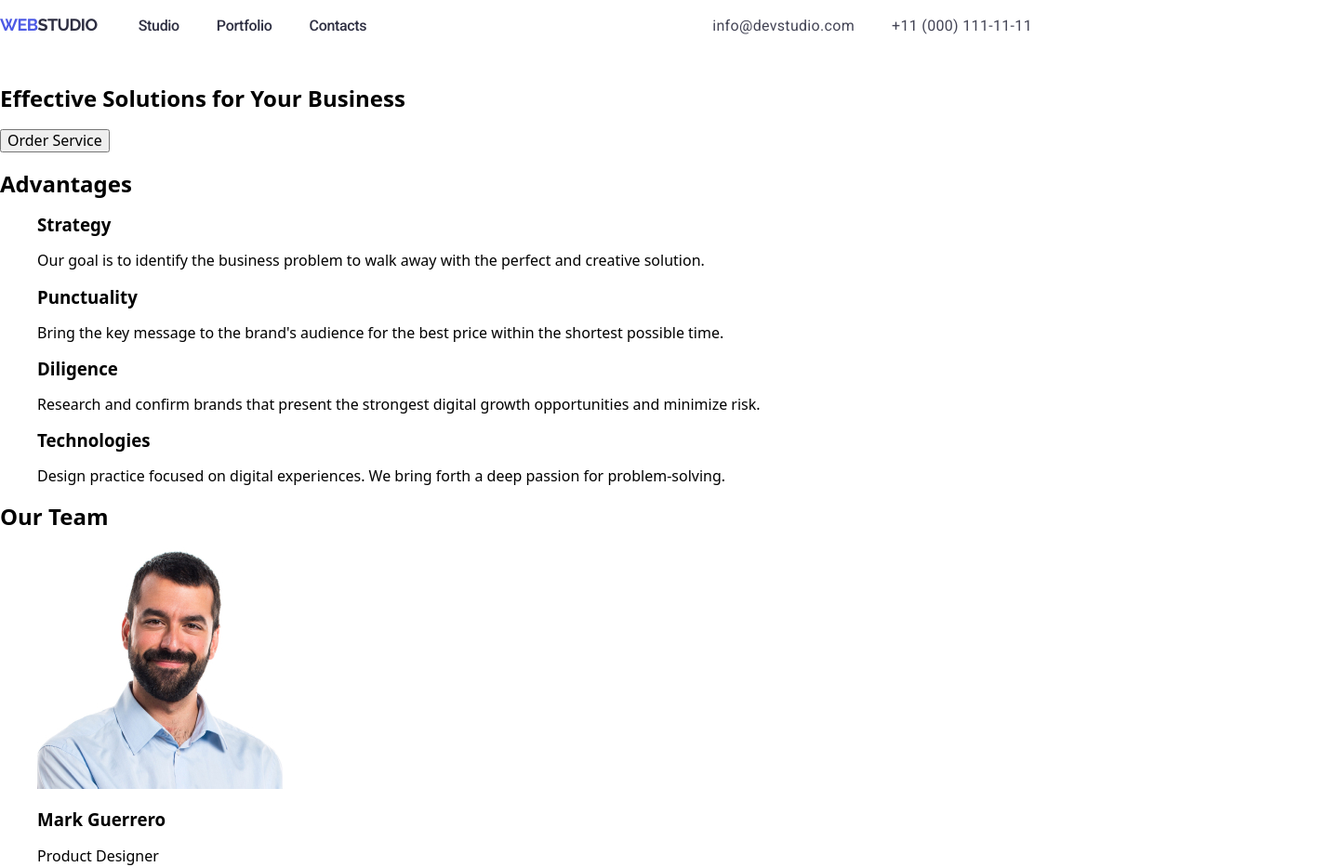
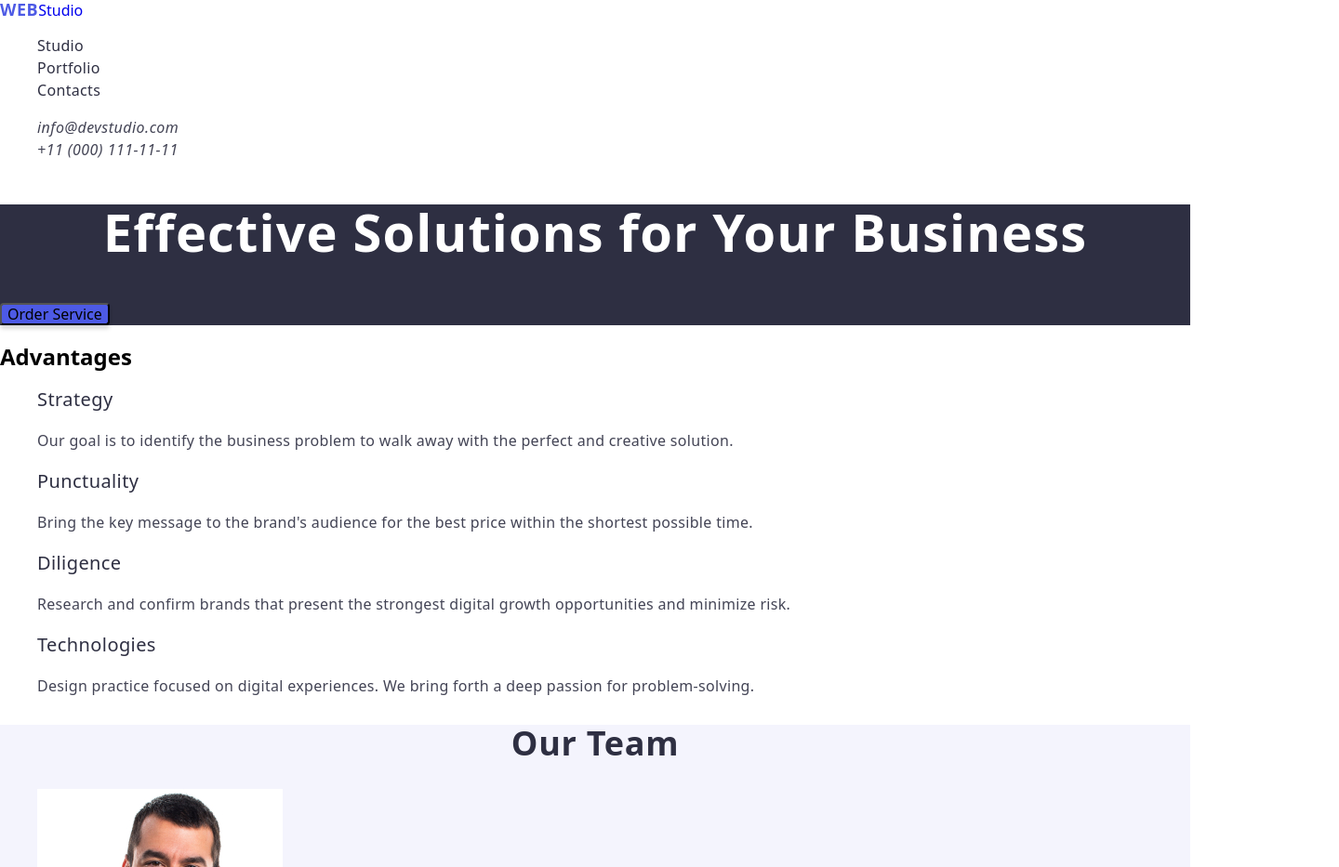
Before and after one commit to VIL1206/goit-markup-hw-02, a plain HTML site: page index.html in a window 1280 px wide. Shown: the top 933 px of the page at 93% size, 1440 px wide, since content can reach past the window. Drawn offline with nearby package versions, Linux system fonts and the light colour scheme.

Commit message:
css-plus-class

```diff
--- a/css/styles.css
+++ b/css/styles.css
@@ -1,62 +1,120 @@
+/**==========BODY==========**/
 a {
     text-decoration: none;
 }
 ul {
     list-style-type: none;
 }
-.header {
-    display: flex;
-    width: 1440px;
-    height: 72px;
+/**====================**/
+
+
+
+/**==========HEADER==========**/
+.header-titel {
+
 }
-.webstudio {
-    display: inline-flex;
-    align-items: center;
-    flex-shrink: 0;
-}
-.logo {
+.header-titel-type {
     color: var(--IRIS, #4D5AE5);
-    font-family: Raleway;
     font-size: 18px;
-    font-style: normal;
     font-weight: 700;
     line-height: 1.17;
-    letter-spacing: -0.03em;
+    letter-spacing: 0.03em;
     text-transform: uppercase;
 }
-.logo-two {
+.header-list {
     color: var(--NAVY-BLUE, #2E2F42);
-    font-family: Raleway;
+    font-size: 16px;
+    font-weight: 500;
+    line-height: 1.5;
+    letter-spacing: 0.02em;
+}
+.header-address {
+    color: var(--SLATE, #434455);
+    font-size: 16px;
+    font-weight: 400;
+    line-height: 1.5;
+    letter-spacing: 0.03em;
+}
+/**====================**/
+
+
+/**==========MAIN-1==========**/
+.main-titel {
+    background: var(--NAVY-BLUE, #2E2F42);
+}
+.main-effective {
+    color: var(--WHITE, #FFF);
+    text-align: center;
+    font-size: 56px;
+    font-weight: 700;
+    line-height: 1.07;
+    letter-spacing: 0.02em;
+}
+.main-btm {
+    border-radius: 4px;
+    background: var(--IRIS, #4D5AE5);
+    box-shadow: 0px 4px 4px 0px rgba(0, 0, 0, 0.15);
+}
+
+/**====================**/
+
+/**==========MAIN-2==========**/
+.list-title {
+    color: var(--NAVY-BLUE, #2E2F42);
+    font-size: 20px;
+    font-weight: 500;
+    line-height: 1.2;
+    letter-spacing: 0.02em;
+}
+.list-paragraph {
+    color: var(--SLATE, #434455);
+    font-size: 16px;
+    font-weight: 400;
+    line-height: 1.5;
+    letter-spacing: 0.02em;
+}
+
+/**====================**/
+
+/**==========MAIN-3==========**/
+.our-team-title {
+    background: var(--CLOUD, #F4F4FD);
+}
+.main-team {
+    color: var(--NAVY-BLUE, #2E2F42);
+    text-align: center;
+    font-size: 36px;
+    font-weight: 700;
+    line-height: 1.11;
+    letter-spacing: 0.02em;;
+    text-transform: capitalize;
+}
+.group-programmers {
+
+}
+
+/**====================**/
+
+
+/**==========FOOTER==========**/
+.footer-flow {
+    background: var(--NAVY-BLUE, #2E2F42);
+}
+.footer-titel-type {
+    color: var(--CLOUD, #F4F4FD);
     font-size: 18px;
-    font-style: normal;
     font-weight: 700;
     line-height: 1.17;
-    letter-spacing: -0.03em;
+    letter-spacing: 0.03em;
     text-transform: uppercase;
 }
-.menu-nav-list {
-    display: inline-flex;
-    align-items: flex-start;
-    gap: 40px;
+.footer-paragraph {
+    color: var(--CLOUD, #F4F4FD);
+font-size: 16px;
+font-weight: 400;
+line-height: 1.5;
+letter-spacing: 0.02em;
 }
-.menu-footer {
-    color: var(--NAVY-BLUE, #2E2F42);
-    font-family: Roboto;
-    font-size: 16px;
-    font-style: normal;
-    font-weight: 500;
-    line-height: 1.5em;
-    letter-spacing: -0.02em;
-}
-.address {
-    padding-left: 332px;
-}
-.phone-gmail {
-    color: var(--SLATE, #434455);
-    font-family: Roboto;
-    font-size: 16px;
-    font-style: normal;
-    font-weight: 400;
-    line-height: 24px;
-    letter-spacing: 0.32px;
-}
+
+
+/**====================**/
--- a/index.html
+++ b/index.html
@@ -11,85 +11,85 @@
     <title>Web Studio</title>
 </head>
 <body>
-    <header class="header">
-        <nav>
-            <a  class="webstudio" href="./index.html"><span class="logo">Web</span><span class="logo-two">Studio</span></a>
-            <ul  class="menu-nav-list">
-                <li><a href="/index.html" class="menu-footer">Studio</a></li>
-                <li><a href="/index.html" class="menu-footer">Portfolio</a></li>
-                <li><a href="/index.html" class="menu-footer">Contacts</a></li>
+    <header>
+        <nav class="header-titel">
+            <a href="./index.html"><span  class="header-titel-type">Web</span>Studio</a>
+            <ul>
+                <li><a href="/index.html"  class="header-list">Studio</a></li>
+                <li><a href="/index.html"  class="header-list">Portfolio</a></li>
+                <li><a href="/index.html"  class="header-list">Contacts</a></li>
             </ul>
         </nav>
-        <address class="address">
-            <ul class="menu-nav-list">
-                <li><a href="mailto:info@devstudio.com" class="phone-gmail">info@devstudio.com</a></li>
-                <li><a href="tel:+110001111111" class="phone-gmail">+11 (000) 111-11-11</a></li>
+        <address>
+            <ul>
+                <li><a href="mailto:info@devstudio.com" class="header-address">info@devstudio.com</a></li>
+                <li><a href="tel:+110001111111" class="header-address">+11 (000) 111-11-11</a></li>
             </ul>
         </address>
     </header>
     <main>
-        <section>
-            <h1>Effective Solutions for Your Business</h1>
-            <button type="button">Order Service</button>
+        <section class="main-titel">
+            <h1 class="main-effective">Effective Solutions for Your Business</h1>
+            <button type="button" class="main-btm">Order Service</button>
         </section>
         <section>
             <h2>Advantages</h2>
             <ul>
-                <li><h3>Strategy</h3>
-                    <p>Our goal is to identify the business
+                <li><h3 class="list-title">Strategy</h3>
+                    <p class="list-paragraph">Our goal is to identify the business
                         problem to walk away with the perfect and creative solution.</p></li>
-                <li><h3>Punctuality</h3>
-                    <p>Bring the key message to the brand's audience for the best price within the shortest possible time.</p></li>
-                <li><h3>Diligence</h3>
-                    <p>Research and confirm brands that present the strongest digital growth opportunities and minimize risk.</p></li>
-                <li><h3>Technologies</h3>
-                    <p>Design practice focused on digital experiences. We bring forth a deep passion for problem-solving.</p></li>
+                <li><h3 class="list-title">Punctuality</h3>
+                    <p class="list-paragraph">Bring the key message to the brand's audience for the best price within the shortest possible time.</p></li>
+                <li><h3 class="list-title">Diligence</h3>
+                    <p class="list-paragraph">Research and confirm brands that present the strongest digital growth opportunities and minimize risk.</p></li>
+                <li><h3 class="list-title">Technologies</h3>
+                    <p class="list-paragraph">Design practice focused on digital experiences. We bring forth a deep passion for problem-solving.</p></li>
+            </ul>
+        </section>
+        <section class="our-team-title">
+            <h2 class="main-team">Our Team</h2>
+            <ul>
+                <li><img src="./images/img-1.jpg" alt="Mark Guerrero" width="264" class="group-programmers">
+                    <h3 class="list-title">Mark Guerrero</h3>
+                    <p class="list-paragraph ">Product Designer</p></li>
+                <li><img src="./images/img-2.jpg" alt="Tom Ford" width="264" class="group-programmers">
+                    <h3 class="list-title">Tom Ford</h3>
+                    <p class="list-paragraph ">Frontend Developer</p></li>
+                <li><img src="./images/img-3.jpg" alt="Camila Garcia" width="264" class="group-programmers">
+                    <h3 class="list-title">Camila Garcia</h3>
+                    <p class="list-paragraph ">Marketing</p></li>
+                <li> <img src="./images/img-4.jpg" alt="Daniel Wilson" width="264" class="group-programmers">
+                    <h3 class="list-title">Daniel Wilson</h3>
+                    <p class="list-paragraph ">UI Designer</p></li>
             </ul>
         </section>
         <section>
-            <h2>Our Team</h2>
-            <ul>
-                <li><img src="./images/img-1.jpg" alt="Mark Guerrero" width="264">
-                    <h3>Mark Guerrero</h3>
-                    <p>Product Designer</p></li>
-                <li><img src="./images/img-2.jpg" alt="Tom Ford" width="264">
-                    <h3>Tom Ford</h3>
-                    <p>Frontend Developer</p></li>
-                <li><img src="./images/img-3.jpg" alt="Camila Garcia" width="264">
-                    <h3>Camila Garcia</h3>
-                    <p>Marketing</p></li>
-                <li> <img src="./images/img-4.jpg" alt="Daniel Wilson" width="264">
-                    <h3>Daniel Wilson</h3>
-                    <p>UI Designer</p></li>
-            </ul>
-        </section>
-        <section>
-            <h2>Our Portfolio</h2>
+            <h2 class="main-team">Our Portfolio</h2>
             <ul>
                 <li><img src="./images/app-img.jpg" alt="Banking App">
-                <h3>Banking App</h3>
-                <p>App</p></li>
+                <h3 class="list-title">Banking App</h3>
+                <p class="list-paragraph">App</p></li>
                 <li><img src="./images/marketing-img.jpg" alt="Cashless Payment">
-                <h3>Cashless Payment</h3>
-                <p>Marketing</p></li>
+                <h3 class="list-title">Cashless Payment</h3>
+                <p class="list-paragraph">Marketing</p></li>
                 <li><img src="./images/meditation-img.jpg" alt="Meditation App">
-                <h3>Meditation App</h3>
-                <p>App</p></li>
+                <h3 class="list-title">Meditation App</h3>
+                <p class="list-paragraph">App</p></li>
                 <li><img src="./images/taxi-img.jpg" alt="Taxi Service">
-                <h3>Taxi Service</h3>
-                <p>Marketing</p></li>
+                <h3 class="list-title">Taxi Service</h3>
+                <p class="list-paragraph">Marketing</p></li>
                 <li><img src="./images/screen-img.jpg" alt="Screen Illustrations">
-                <h3>Screen Illustrations</h3>
-                <p>Design</p></li>
+                <h3 class="list-title">Screen Illustrations</h3>
+                <p class="list-paragraph">Design</p></li>
                 <li><img src="./images/courses-img.jpg" alt="Online Courses">
-                <h3>Online Courses</h3>
-                <p>Marketing</p></li>
+                <h3 class="list-title">Online Courses</h3>
+                <p class="list-paragraph">Marketing</p></li>
             </ul>
         </section>
     </main>
-    <footer>
-        <a href="./index.html">WebStudio </a>
-        <p>Increase the flow of customers and sales for your business with digital marketing &#38; growth solutions.</p>
+    <footer class="footer-flow">
+        <a href="./index.html"> <span class="header-titel-type">Web</span><span class="footer-titel-type">Studio</span></a>
+        <p class="footer-paragraph">Increase the flow of customers and sales for your business with digital marketing &#38; growth solutions.</p>
     </footer>
 </body>
 </html>
```
